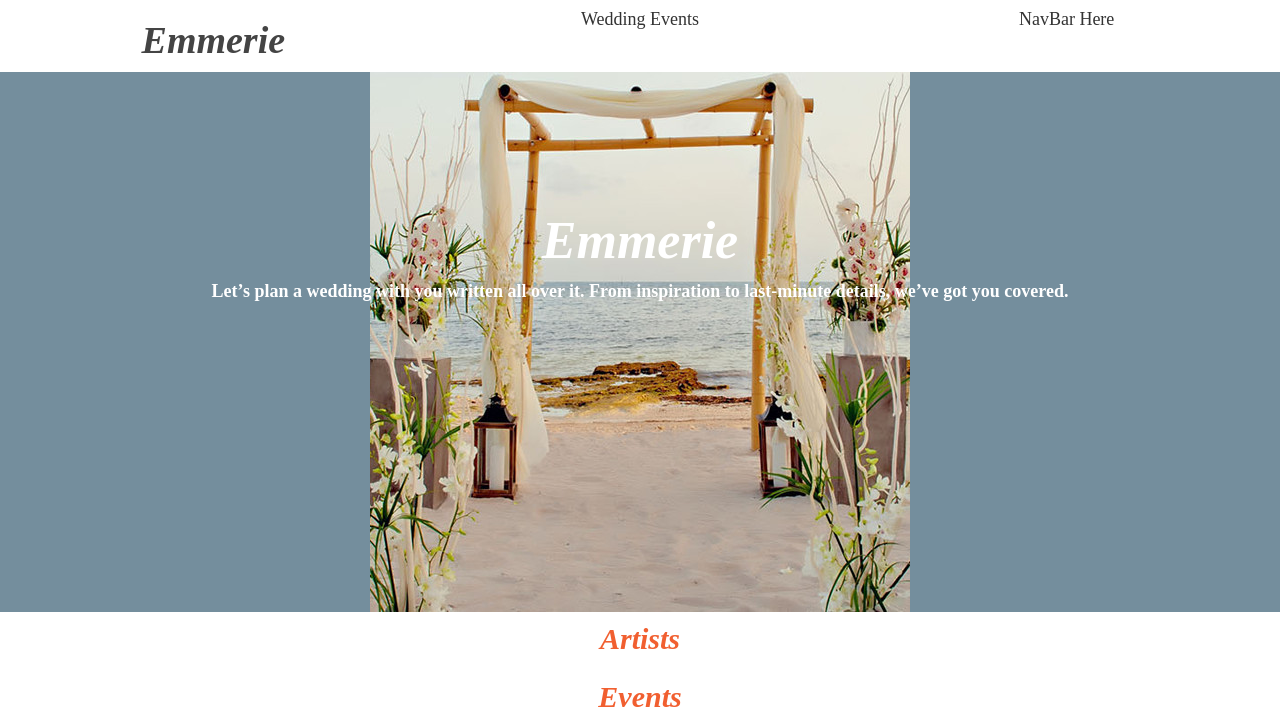
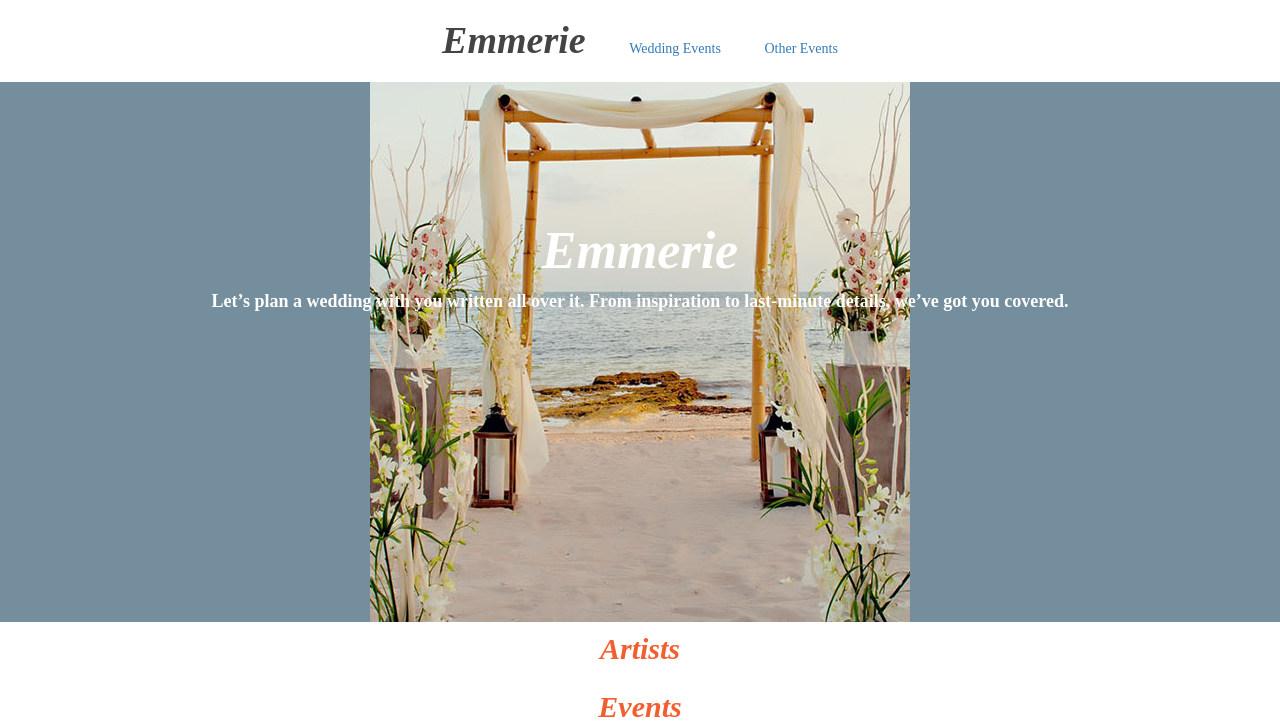
Before and after one commit to nhadinat/Emmerie, a website: page src/index.html in a window 1280 px wide. Shown: the top 727 px of the page. Drawn offline with nearby package versions, Linux system fonts and the light colour scheme; files that its build step writes are made by us from their sources; files whose address does not match are found by name.

Commit message:
Add padding to nav list

```diff
--- a/src/css/style.css
+++ b/src/css/style.css
@@ -29,13 +29,22 @@ img {
     background-color: #fff;
     width: 100%;
 }
-header > div > a {
-    color: #444;
+nav {
+    float: right;
+    padding: 20px 0 20px 0;
 }
-header > div > a > h1:hover,
-header > div > a > h1:active,
-header > div > a > h1:focus {
-    color: #aaa;
+nav > ul {
+    margin-bottom: 0;
+    padding-left: 0;
+    list-style: none;
+}
+nav > ul > li {
+    display: inline;
+}
+nav > ul > li > a {
+    padding: 0 20px 0 20px;
+    display: inline-block;
+    text-decoration: none;
 }
 .header-logo {
     font-weight: 700;
@@ -43,6 +52,7 @@ header > div > a > h1:focus {
     font-size: 38px;
     display: inline-block;
     color: #444;
+    margin: 0;
 }
 .header-logo:hover,
 .header-logo:active,
--- a/src/index.html
+++ b/src/index.html
@@ -30,15 +30,13 @@
 
       <!--Header-->
       <header class="row text-center">
-        <div class="col-xs-4">
-          <a href="/" title="Emmerie Weddings and Events" alt="Emmerie Weddings and Events"><h1 class="header-logo">Emmerie</h1></a>
-        </div>
-        <div class="col-xs-4">
-          <h4>Wedding Events</h4>
-        </div>
-        <div class="col-xs-4">
-          <h4>NavBar Here</h4>
-        </div>
+        <nav class="col-xs-12">
+          <ul>
+            <li><a href="/" title="Emmerie Weddings and Events" alt="Emmerie Weddings and Events"><h1 class="header-logo">Emmerie</h1></a></li>
+            <li><a href="#">Wedding Events</a></li>
+            <li><a href="#">Other Events</a></li>
+          </ul>
+        </nav>
       </header>
 
       <!--Hero-->
```
